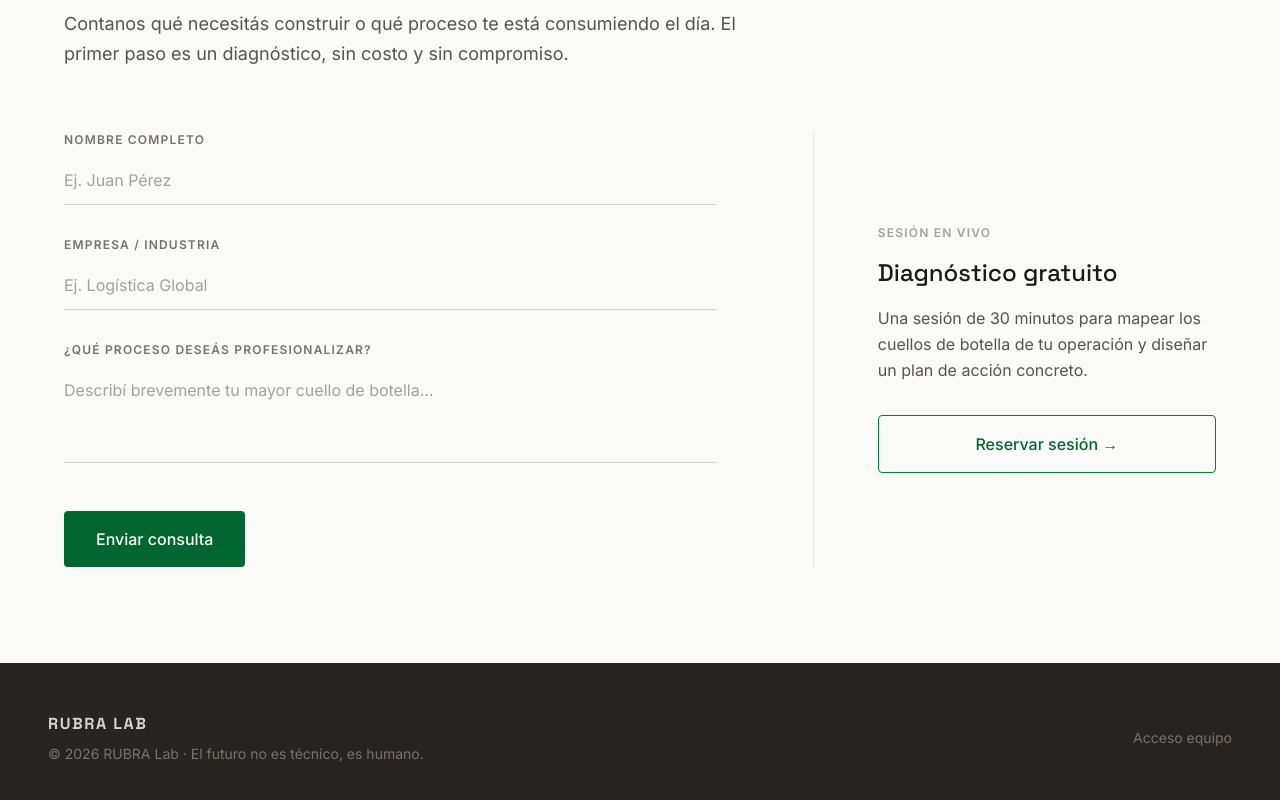
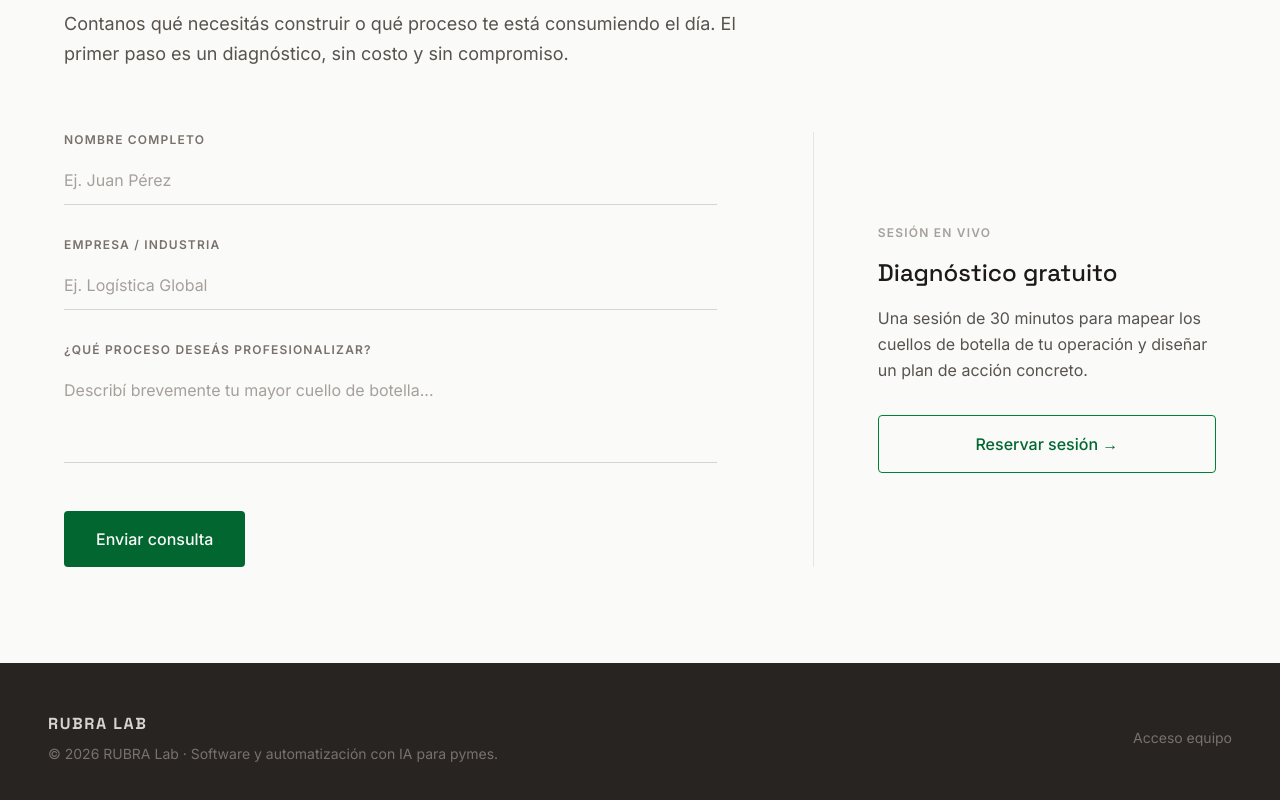
Before and after one commit to RUBRAlab/rubra, a React (Vite) app: page / in a window 1280 px wide. Shown: the part 5441-6241 px from the top of the page. Built offline with nearby package versions, Linux system fonts and the light colour scheme; a web font is replaced by a local one.

Commit message:
Actualiza tagline del footer, residuo del mensaje viejo
Quedaba "El futuro no es técnico, es humano" del posicionamiento
anterior a agencia de desarrollo de software.

```diff
--- a/src/App.tsx
+++ b/src/App.tsx
@@ -802,7 +802,7 @@ Software a medida.<br />Y automatización que trabaja sola.
           <div>
             <div className="font-display font-bold tracking-widest text-stone-300 mb-2">RUBRA LAB</div>
             <p className="text-sm text-stone-500">
-              © {new Date().getFullYear()} RUBRA Lab · El futuro no es técnico, es humano.
+              © {new Date().getFullYear()} RUBRA Lab · Software y automatización con IA para pymes.
             </p>
           </div>
 
```
